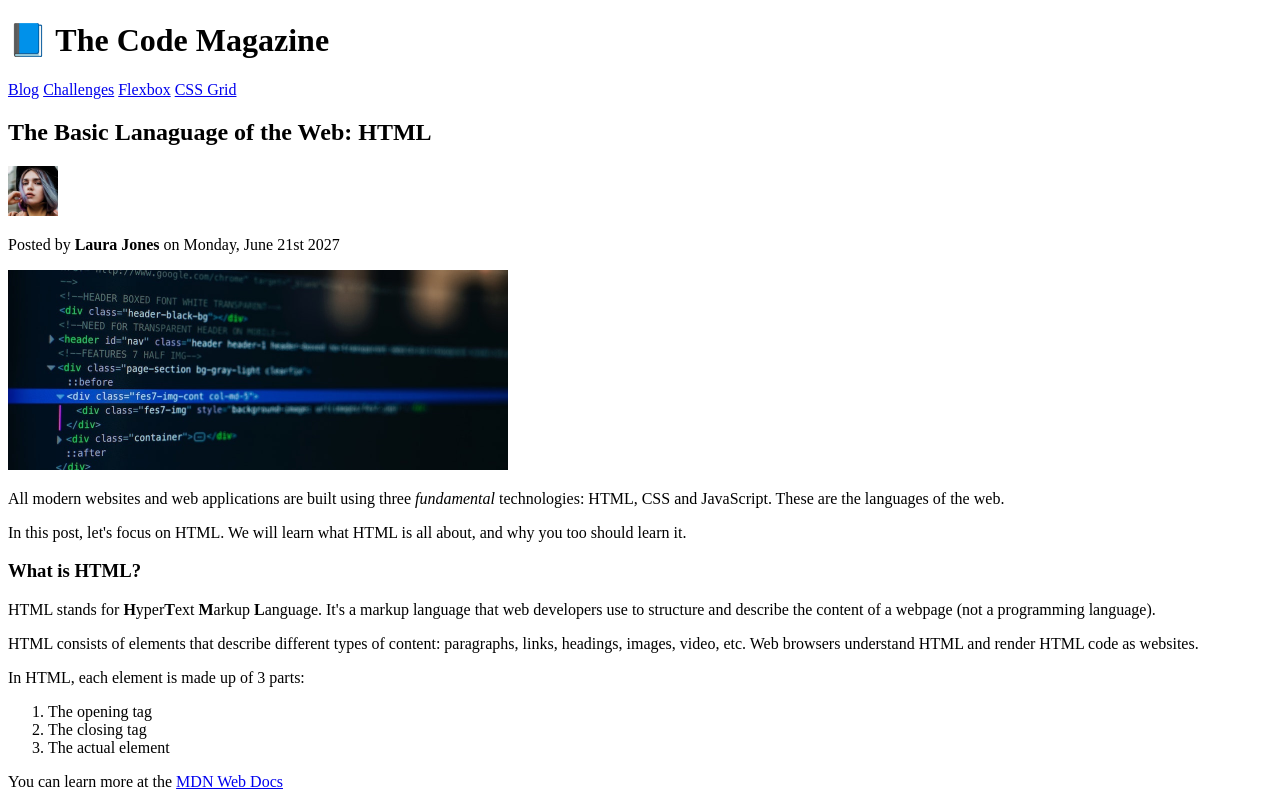
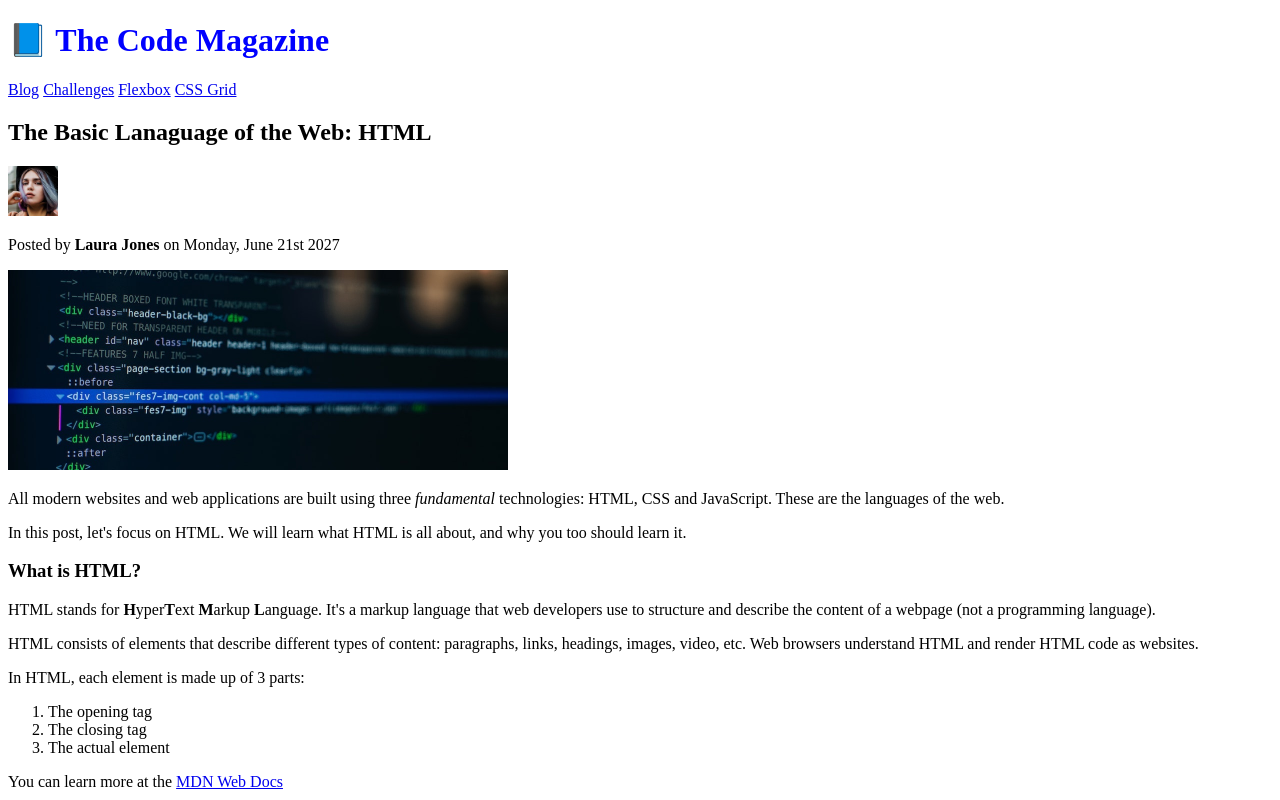
Before and after one commit to santiagosayshey/Web-Dev, a plain HTML site: page Exercises/03-CSS-Fundamentals/index.html in a window 1280 px wide. Shown: the top 800 px of the page. Drawn offline with Linux system fonts and the light colour scheme.

Commit message:
first css commit

```diff
--- a/Exercises/03-CSS-Fundamentals/index.html
+++ b/Exercises/03-CSS-Fundamentals/index.html
@@ -2,6 +2,7 @@
 <html lang="en">
   <head>
     <meta charset="UTF-8" />
+    <link href="style.css" rel="stylesheet" />
     <title>The Basic Lanaguage of the Web: HTML</title>
   </head>
 
--- /dev/null
+++ b/Exercises/03-CSS-Fundamentals/style.css
@@ -0,0 +1,3 @@
+h1 {
+  color: blue;
+}
```
Also changed, not shown: 1 other file.
